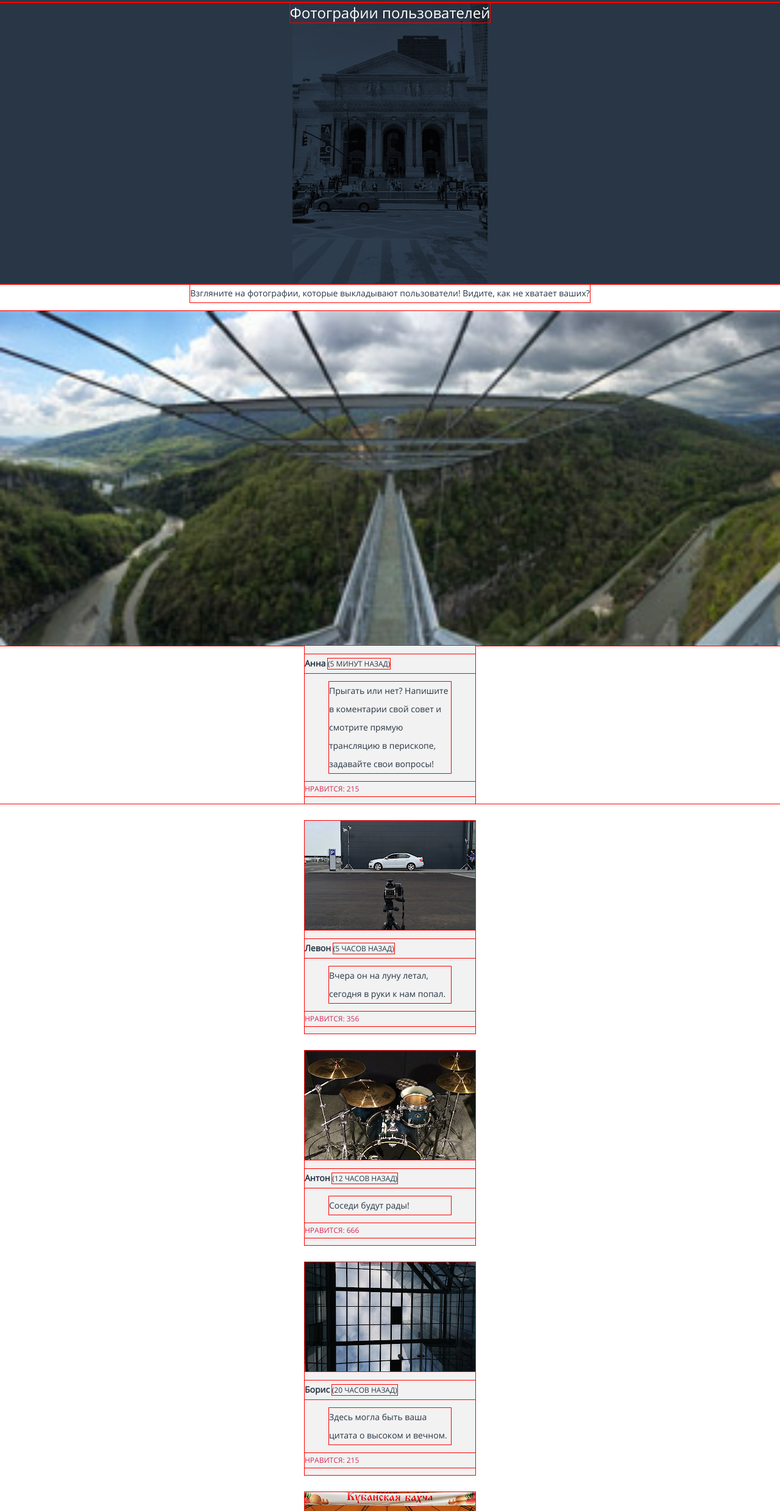
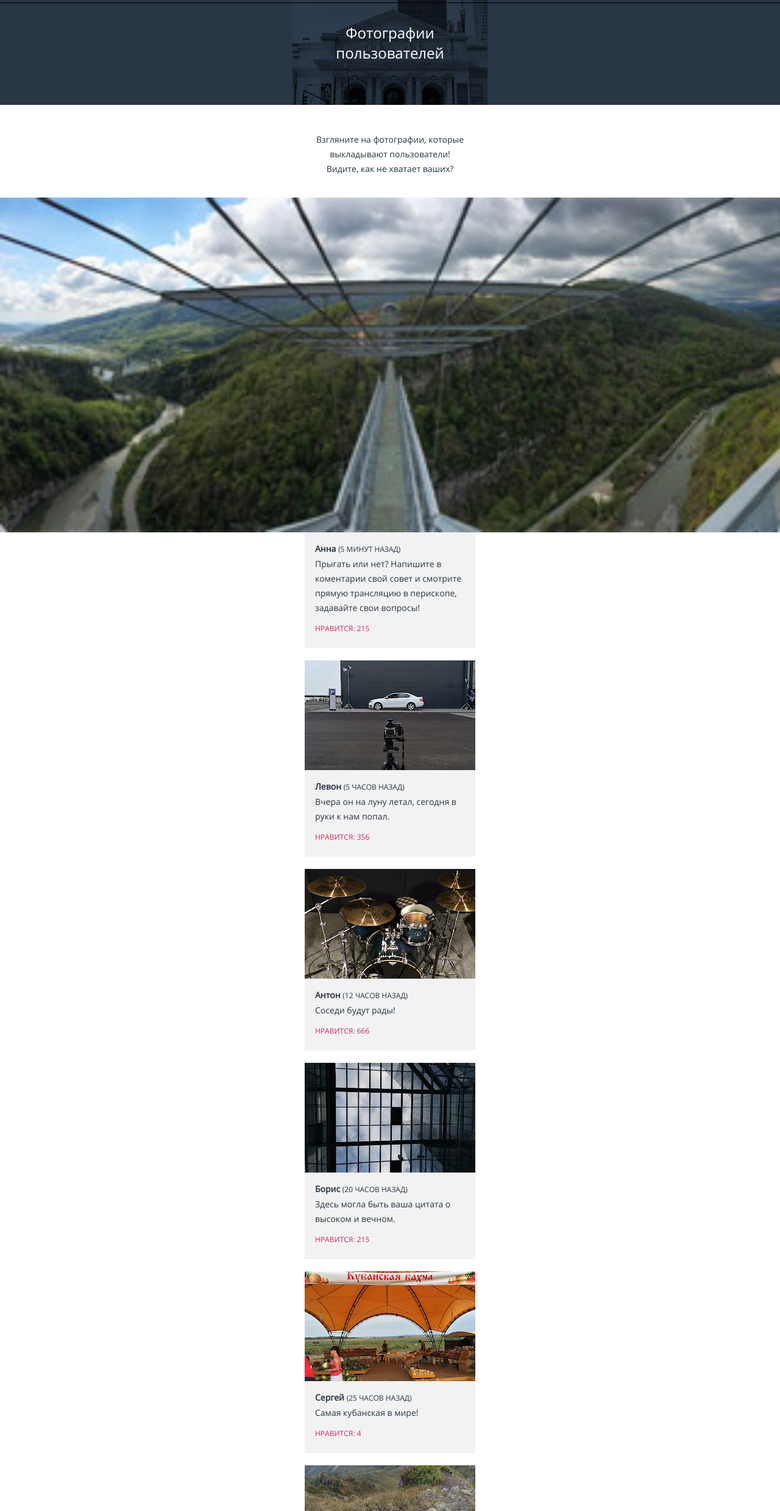
Before and after one commit to SergeiGray/585503-pink-16, a website: page source/photo.html in a window 1280 px wide. Shown: the part 322-2800 px from the top of the page at 61% size. Drawn offline with nearby package versions, Linux system fonts and the light colour scheme; files that its build step writes are made by us from their sources.

Commit message:
Стилизация и разметка блока photo

```diff
--- a/source/photo.html
+++ b/source/photo.html
@@ -35,75 +35,77 @@
     </header>
     <main>
       <div class="wrapper">
-        <div class="description description--photo-page">
-          <h2 class="description__signature">Фотографии пользователей</h2>
+        <div class="description description--photo-page d-grid">
+          <h2 class="description__signature d-grid__signature">Фотографии пользователей</h2>
         </div>
-        <div class="photos-users">
-          <div class="photos-users__signature">Взгляните на фотографии, которые выкладывают пользователи! Видите, как не хватает ваших?
+        <div class="photos-users p-grid">
+          <div class="photos-users__signature p-grid__signature">Взгляните на фотографии, которые выкладывают пользователи! Видите, как не хватает ваших?
           </div>
-          <figure class="photos-users__item">
-            <div class="photos-users__image photos-users__image--panorama"></div>
-            <figcaption class="photos-users__custom-data photos-users__wrapper">
-              <p class="photos-users__user-name">Анна <span class="photos-users__time-of-publication">(5 минут назад)</span></p>
-              <blockquote class="photos-users__user-comment"> Прыгать или нет? Напишите в коментарии свой совет и смотрите прямую трансляцию в перископе, задавайте свои вопросы!
+          <figure class="photos-users__item p-grid__item">
+            <div class="photos-users__image p-grid__image photos-users__image--panorama"></div>
+            <figcaption class="photos-users__custom-data p-grid__wrapper p-grid__custom-data">
+              <p class="photos-users__user-name p-grid__user-name">Анна <span class="photos-users__time-of-publication">(5 минут назад)</span></p>
+              <blockquote class="photos-users__user-comment p-grid__user-comment"> Прыгать или нет? Напишите в коментарии свой совет и смотрите прямую трансляцию в перископе, задавайте свои вопросы!
               </blockquote>
               <p class="photos-users__likes">Нравится: 215</p>
             </figcaption>
           </figure>
-          <figure class="photos-users__item photos-users__wrapper">
-            <div class="photos-users__image photos-users__image--first-post"></div>
-            <figcaption class="photos-users__custom-data">
-              <p class="photos-users__user-name">Левон <span class="photos-users__time-of-publication">(5 часов назад)</span></p>
-              <blockquote class="photos-users__user-comment"> Вчера он на луну летал, сегодня в руки к нам попал.
+          <div class="p-grid__wrapper">
+            <figure class="photos-users__item p-grid__item">
+              <div class="photos-users__image p-grid__image photos-users__image--first-post"></div>
+              <figcaption class="photos-users__custom-data p-grid__custom-data">
+                <p class="photos-users__user-name p-grid__user-name">Левон <span class="photos-users__time-of-publication">(5 часов назад)</span></p>
+                <blockquote class="photos-users__user-comment p-grid__user-comment"> Вчера он на луну летал, сегодня в руки к нам попал.
                  </blockquote>
                  <p class="photos-users__likes">Нравится: 356</p>
               </figcaption>
             </figure>
-          <figure class="photos-users__item photos-users__wrapper">
-            <div class="photos-users__image photos-users__image--second-post"></div>
-            <figcaption class="photos-users__custom-data">
-              <p class="photos-users__user-name">Антон <span class="photos-users__time-of-publication">(12 часов назад)</span></p>
-              <blockquote class="photos-users__user-comment"> Соседи будут рады!
+            <figure class="photos-users__item p-grid__item">
+              <div class="photos-users__image p-grid__image photos-users__image--second-post"></div>
+              <figcaption class="photos-users__custom-data p-grid__custom-data">
+                <p class="photos-users__user-name p-grid__user-name">Антон <span class="photos-users__time-of-publication">(12 часов назад)</span></p>
+                <blockquote class="photos-users__user-comment p-grid__user-comment"> Соседи будут рады!
                 </blockquote>
                 <p class="photos-users__likes">Нравится: 666</p>
               </figcaption>
             </figure>
-          <figure class="photos-users__item photos-users__wrapper">
-            <div class="photos-users__image photos-users__image--third-post"></div>
-            <figcaption class="photos-users__custom-data">
-              <p class="photos-users__user-name">Борис <span class="photos-users__time-of-publication">(20 часов назад)</span></p>
-              <blockquote class="photos-users__user-comment"> Здесь могла быть ваша цитата о высоком и вечном.
+            <figure class="photos-users__item p-grid__item">
+              <div class="photos-users__image p-grid__image photos-users__image--third-post"></div>
+              <figcaption class="photos-users__custom-data p-grid__custom-data">
+                <p class="photos-users__user-name p-grid__user-name">Борис <span class="photos-users__time-of-publication">(20 часов назад)</span></p>
+                <blockquote class="photos-users__user-comment p-grid__user-comment"> Здесь могла быть ваша цитата о высоком и вечном.
                 </blockquote>
                 <p class="photos-users__likes">Нравится: 215</p>
               </figcaption>
             </figure>
-          <figure class="photos-users__item photos-users__wrapper">
-            <div class="photos-users__image photos-users__image--fourth-post"></div>
-            <figcaption class="photos-users__custom-data">
-              <p class="photos-users__user-name">Сергей <span class="photos-users__time-of-publication">(25 часов назад)</span></p>
-              <blockquote class="photos-users__user-comment"> Самая кубанская в мире!
+            <figure class="photos-users__item p-grid__item">
+              <div class="photos-users__image p-grid__image photos-users__image--fourth-post"></div>
+              <figcaption class="photos-users__custom-data p-grid__custom-data">
+                <p class="photos-users__user-name p-grid__user-name">Сергей <span class="photos-users__time-of-publication">(25 часов назад)</span></p>
+                <blockquote class="photos-users__user-comment p-grid__user-comment"> Самая кубанская в мире!
                 </blockquote>
                 <p class="photos-users__likes">Нравится: 4</p>
               </figcaption>
             </figure>
-          <figure class="photos-users__item photos-users__wrapper">
-            <div class="photos-users__image photos-users__image--fifth-post"></div>
-            <figcaption class="photos-users__custom-data">
-              <p class="photos-users__user-name">Максим <span class="photos-users__time-of-publication">(40 часов назад)</span></p>
-              <blockquote class="photos-users__user-comment"> Где снег-то?
+            <figure class="photos-users__item p-grid__item">
+              <div class="photos-users__image p-grid__image photos-users__image--fifth-post"></div>
+              <figcaption class="photos-users__custom-data p-grid__custom-data">
+                <p class="photos-users__user-name p-grid__user-name">Максим <span class="photos-users__time-of-publication">(40 часов назад)</span></p>
+                <blockquote class="photos-users__user-comment p-grid__user-comment"> Где снег-то?
                 </blockquote>
                 <p class="photos-users__likes">Нравится: 150</p>
               </figcaption>
             </figure>
-          <figure class="photos-users__item photos-users__wrapper">
-            <div class="photos-users__image photos-users__image--sixth-post"></div>
-            <figcaption class="photos-users__custom-data">
-              <p class="photos-users__user-name">Надежда <span class="photos-users__time-of-publication">(45 часов назад)</span></p>
-              <blockquote class="photos-users__user-comment"> Всем GM и взаимные лайки!
+            <figure class="photos-users__item p-grid__item">
+              <div class="photos-users__image p-grid__image photos-users__image--sixth-post"></div>
+              <figcaption class="photos-users__custom-data p-grid__custom-data">
+                <p class="photos-users__user-name p-grid__user-name">Надежда <span class="photos-users__time-of-publication">(45 часов назад)</span></p>
+                <blockquote class="photos-users__user-comment p-grid__user-comment"> Всем GM и взаимные лайки!
                 </blockquote>
-              <p class="photos-users__likes">Нравится: 2560</p>
+                <p class="photos-users__likes p-grid__likes">Нравится: 2560</p>
               </figcaption>
             </figure>
+          </div>
         </div>
       </div>
     </main>
@@ -134,7 +136,7 @@
         </div>
         <div class="developed">Разработано
           <a href="https://htmlacademy.ru" class="developed__link">
-            <svg xmlns="http://www.w3.org/2000/svg" viewBox="0 0 60 60" class="developed__image">
+            <svg xmlns="http://www.w3.org/2000/svg" viewBox="0 0 60 60" class="developed__image"     width="27px" height="34px">
               <path d="M30.2 5h-.2l-19.7 2.1v36.2l19.7 11.7 19.7-11.7v-36.2l-19.5-2.1zm17 36.8l-17.2 10.2-17.2-10.2v-14.8l17.1 10.2v1.8l-11.7-7v1.8l11.8 7.1v1.9l-11.8-7v1.8l11.8 7 11.9-7.1v-7.6l5.3-3.2v15.1zm-.1-17l-4.7 2.8-2.2 1.3-10.3-6.1v1.8l8.8 5.3h-.1l-.2.1-1.3.7-7.3-4.3v1.8l5.8 3.4-1.4.9-4.3-2.6v1.8l2.9 1.7-2.9 1.7-17-10.1 17-10.2 17.2 10zm.1-1.8l-17.3-10.2-17.1 10.2v-13.6l17.2-1.8 17.2 1.8v13.6z"/>
             </svg>
           </a>
--- a/source/sass/d-grid.scss
+++ b/source/sass/d-grid.scss
@@ -1,6 +1,5 @@
 .d-grid {
   margin-top: -67px;
-  padding-top: 491px;
   &__download {
     display: flex;
     flex-direction: column;
@@ -28,3 +27,16 @@
     margin-bottom: 35px;
   }
 }
+.description--index-page.d-grid {
+  padding-top: 491px;
+}
+.description--photo-page.d-grid,
+.description--form-page.d-grid {
+  box-sizing: border-box;
+  padding-top: 100px;
+  min-height: 235px;
+}
+.d-grid__signature {
+  width: 250px;
+  text-align: center;
+}
--- a/source/sass/description.scss
+++ b/source/sass/description.scss
@@ -1,6 +1,5 @@
 @mixin background-image() {
   min-width: 320px;
-  min-height: 462px;
   box-sizing: border-box;
   background-color: #283645;
 }
@@ -9,6 +8,7 @@
   flex-direction: column;
   align-items: center;
   &--index-page{
+    min-height: 462px;
     background: url(../img/iphone-hand-mobile@1x.png) no-repeat left 176px,
     url(../img/bg-back-mobile@1x.jpg) no-repeat center top;
     @include background-image();
--- /dev/null
+++ b/source/sass/p-grid.scss
@@ -0,0 +1,16 @@
+@mixin flex {
+  display: flex;
+  flex-direction: column;
+  align-items: center;
+}
+.p-grid {
+  @include flex;
+  &__wrapper {
+    width: 280px;
+  }
+  &__item {
+    @include flex;
+    margin-top: 0;
+    margin-bottom: 20px;
+  }
+}
--- a/source/sass/photos-users.scss
+++ b/source/sass/photos-users.scss
@@ -1,26 +1,30 @@
 .photos-users {
-  display: flex;
-  flex-direction: column;
-  justify-content: center;
-  align-items: center;
   color: #283645;
   font-size: 14px;
   font-weight: 400;
-  line-height: 30px;
-  &__item {
-    display: flex;
-    flex-direction: column;
-    align-items: center;
+  line-height: 24px;
+  &__custom-data {
+    background-color: #f2f2f2;
+    box-sizing: border-box;
+    width: 280px;
+    padding-top: 15px;
+    padding-left: 17px;
   }
-  &__custom-data {
-    width: 280px;
-    background-color: #f2f2f2;
-  }
-  &__wrapper {
-    width: 280px;
+  &__signature {
+    width: 250px;
+    text-align: center;
+    margin-top: 45px;
+    margin-bottom: 35px;
   }
   &__user-name {
     font-weight: 700;
+    margin: 0;
+  }
+  &__user-comment {
+    margin-left: 0;
+    margin-right: 0;
+    margin-top: 0;
+    margin-bottom: 10px;
   }
   &__time-of-publication {
     text-transform: uppercase;
@@ -31,8 +35,9 @@
     color: #d22856;
     font-size: 12px;
     font-weight: 400;
-    line-height: 24px;
     text-transform: uppercase;
+    margin-top: 0;
+    margin-bottom: 20px;
   }
   &__image {
     width: 280px;
--- a/source/sass/style.scss
+++ b/source/sass/style.scss
@@ -1,6 +1,4 @@
-* {
-  outline: 1px solid red;
-}
+
 @font-face {
   font-family: "Open Sans";
   src: url(../fonts/opensans.woff2) format("woff2"),
@@ -30,6 +28,7 @@
 @import "footer.scss";
 @import "m-grid.scss";
 @import "menu.scss";
+@import "p-grid.scss";
 @import "photos-users.scss";
 @import "platform.scss";
 @import "social.scss";
--- a/source/sass/why-pink.scss
+++ b/source/sass/why-pink.scss
@@ -11,14 +11,12 @@
   }
   &__benefits-list {
     list-style: none;
-    padding: 0;
   }
   &__benefit-header {
     font-size: 18px;
     font-weight: 700;
     line-height: 24px;
     text-align: center;
-    margin: 0;
   }
   &__benefit-paragraph {
     font-size: 14px;
@@ -26,9 +24,8 @@
     font-weight: 400;
     text-align: center;
   }
-  &__benefits-list {
-  }
   &__image {
+    width: 157px;
     height: 320px;
     background: url(../img/iphone-screen-mobile@1x.png) no-repeat  center 45px;
   }
```
Also changed, not shown: source/form.html (+2 -2 lines), source/index.html (+8 -8 lines), source/sass/w-grid.scss (+24 -4 lines). Lines whose indentation alone changed are shown as unchanged.
